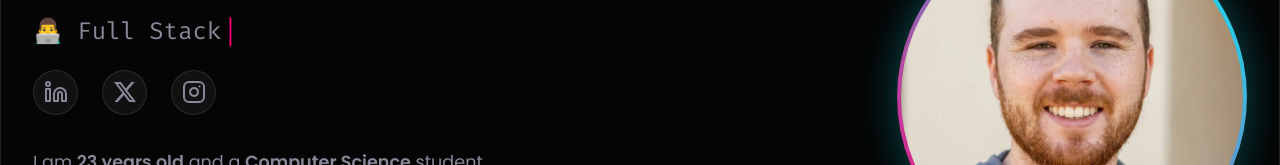
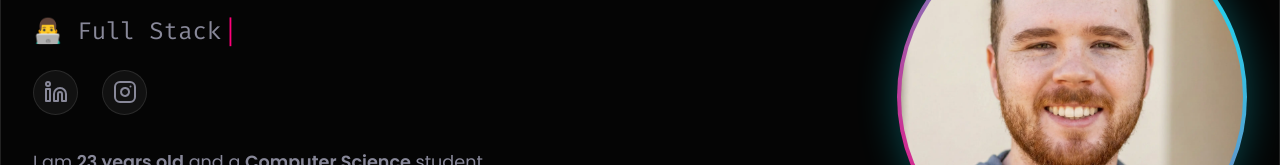
Before and after one commit to LucasTonolli/personal-site, a Vue app: page / in a window 1280 px wide. Shown: the part 319-484 px from the top of the page. Built offline with nearby package versions, Linux system fonts and the light colour scheme.

Commit message:
refactor: remove `x` social link

```diff
--- a/src/components/home/HomeHero.vue
+++ b/src/components/home/HomeHero.vue
@@ -96,25 +96,6 @@
             ></path>
             <rect x="2" y="9" width="4" height="12"></rect>
             <circle cx="4" cy="4" r="2"></circle>
-          </svg>
-        </a>
-
-        <a
-          href="https://x.com/Tonolli_Lucas"
-          target="_blank"
-          class="social-btn x-social"
-          title="X (Twitter)"
-        >
-          <svg
-            xmlns="http://www.w3.org/2000/svg"
-            width="22"
-            height="22"
-            viewBox="0 0 24 24"
-            fill="currentColor"
-          >
-            <path
-              d="M18.901 1.153h3.68l-8.04 9.19L24 22.846h-7.406l-5.8-7.584-6.638 7.584H.474l8.6-9.83L0 1.154h7.594l5.243 6.932ZM17.61 20.644h2.039L6.486 3.24H4.298Z"
-            />
           </svg>
         </a>
 
```
